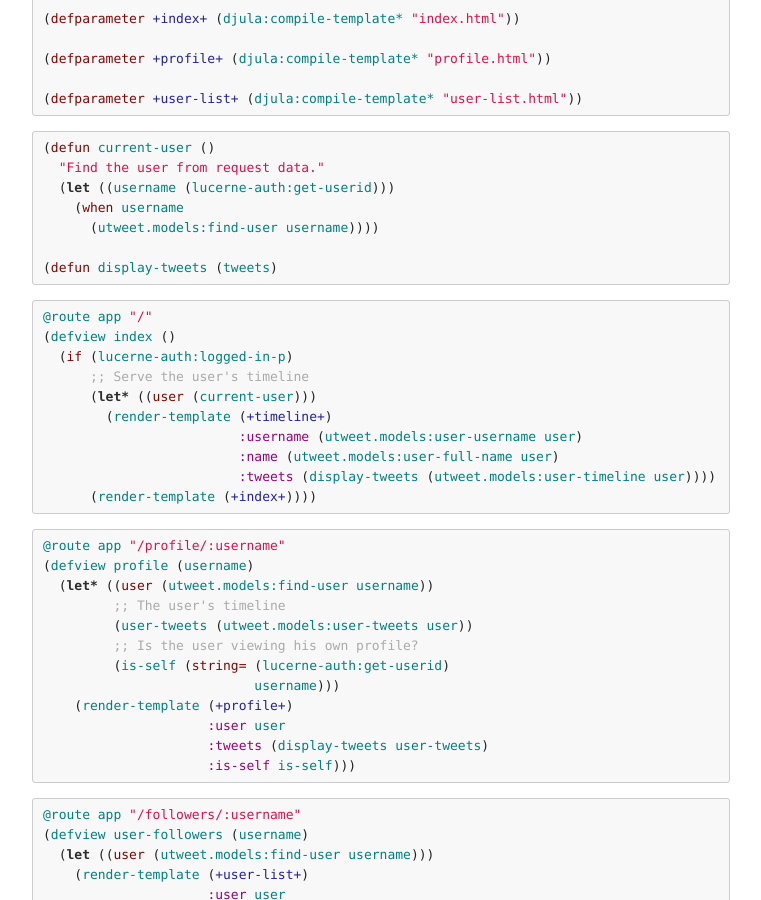
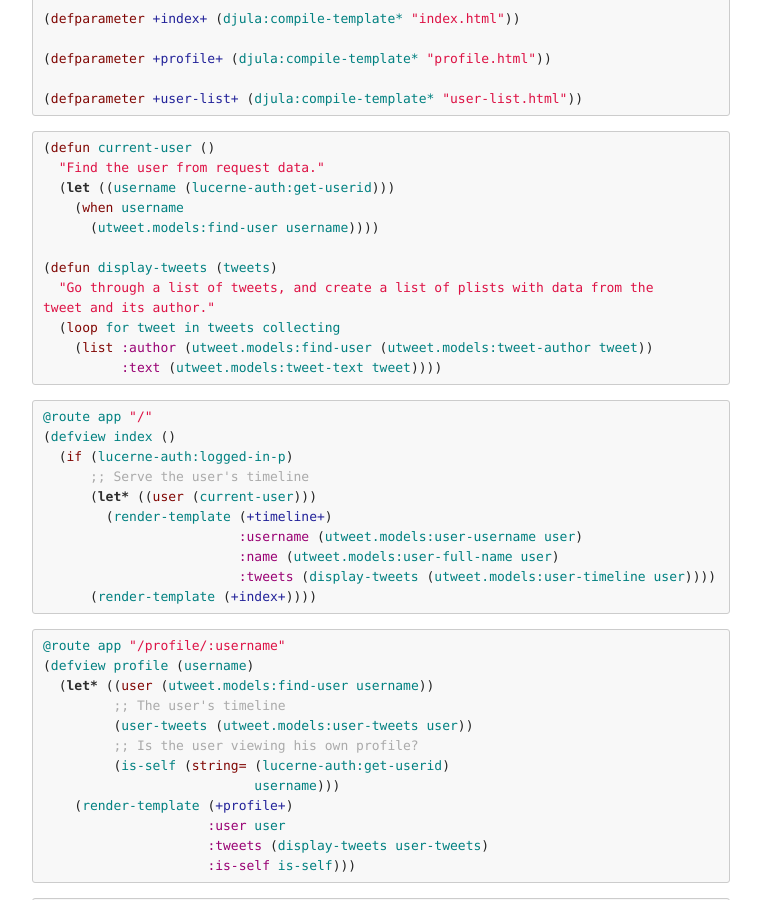
Before and after one commit to eudoxia0/lucerne, a Jekyll site: the page docs/example--a-twitter-clone.html, which Jekyll copies as it is, in a window 1280 px wide and 900 px high, scrolled down 3487 px. Shown: the whole window, without its empty margins (323-1084 px from the left). Built offline with Jekyll 4.4.1, drawn with Linux system fonts in a browser that asks for light colours; some web fonts are replaced.

Commit message:
Update docs

```diff
--- a/docs/api-reference.html
+++ b/docs/api-reference.html
@@ -18,7 +18,7 @@
   <h1 class="doc-title">Lucerne » API Reference</h1>
   <article>
     <aside>
-      <ol class="toc"><li><a href="overview.html">Overview</a></li><li><a href="example--hello-world.html">Example: Hello World</a></li><li><a href="example--a-twitter-clone.html">Example: A Twitter Clone</a></li><li><a href="starting-a-project.html">Starting a Project</a></li><li><a href="api-reference.html">API Reference</a></li><li><a href="extensions.html">Extensions</a></li></ol>
+      <ol class="toc"><li><a href="overview.html">Overview</a></li><li><a href="example--a-twitter-clone.html">Example: A Twitter Clone</a></li><li><a href="starting-a-project.html">Starting a Project</a></li><li><a href="api-reference.html">API Reference</a></li><li><a href="extensions.html">Extensions</a></li></ol>
     </aside>
     <main class="codex-section">
       <h1 id="apps">Apps</h1><div class="codex-doc-node codex-record codex-class"><code class="codex-name">base-app</code><div class="codex-docstring">The base class for all Lucerne applications.</div><ul class="codex-slot-list"><li class="codex-slot codex-class-slot"><code class="codex-name">routes</code><div class="codex-docstring">The application's routes.</div></li><li class="codex-slot codex-class-slot"><code class="codex-name">middlewares</code><div class="codex-docstring">List of middlewares the application will run.</div></li><li class="codex-slot codex-class-slot"><code class="codex-name">sub-apps</code><div class="codex-docstring">A list of sub-application mount points.</div></li><li class="codex-slot codex-class-slot"><code class="codex-name">handler</code><div class="codex-docstring">The server handler.</div></li></ul></div><div class="codex-doc-node codex-operator codex-macro"><code class="codex-name">defapp</code><code class="codex-lambda-list">(name &amp;key middlewares sub-apps (class (quote (quote base-app))))</code><div class="codex-docstring">Define an application.</div></div><h1 id="views">Views</h1><div class="codex-doc-node codex-operator codex-macro"><code class="codex-name">defview</code><code class="codex-lambda-list">(name (&amp;rest args) &amp;rest body)</code><div class="codex-docstring">Define a view. The body of the view implicitly has access to the global
--- a/docs/example--a-twitter-clone.html
+++ b/docs/example--a-twitter-clone.html
@@ -18,7 +18,7 @@
   <h1 class="doc-title">Lucerne » Example: A Twitter Clone</h1>
   <article>
     <aside>
-      <ol class="toc"><li><a href="overview.html">Overview</a></li><li><a href="example--hello-world.html">Example: Hello World</a></li><li><a href="example--a-twitter-clone.html">Example: A Twitter Clone</a></li><li><a href="starting-a-project.html">Starting a Project</a></li><li><a href="api-reference.html">API Reference</a></li><li><a href="extensions.html">Extensions</a></li></ol>
+      <ol class="toc"><li><a href="overview.html">Overview</a></li><li><a href="example--a-twitter-clone.html">Example: A Twitter Clone</a></li><li><a href="starting-a-project.html">Starting a Project</a></li><li><a href="api-reference.html">API Reference</a></li><li><a href="extensions.html">Extensions</a></li></ol>
     </aside>
     <main class="codex-section">
       <p><img src="utweet.png"/></p><p>utweet is a small Twitter clone inspired by Flask's
@@ -124,7 +124,12 @@ interface.<div class="codex-doc-node codex-operator codex-function"><code class=
     (when username
       (utweet.models:find-user username))))
 
-(defun display-tweets (tweets)</code></pre><pre><code class="lisp">@route app &quot;/&quot;
+(defun display-tweets (tweets)
+  &quot;Go through a list of tweets, and create a list of plists with data from the
+tweet and its author.&quot;
+  (loop for tweet in tweets collecting
+    (list :author (utweet.models:find-user (utweet.models:tweet-author tweet))
+          :text (utweet.models:tweet-text tweet))))</code></pre><pre><code class="lisp">@route app &quot;/&quot;
 (defview index ()
   (if (lucerne-auth:logged-in-p)
       ;; Serve the user's timeline
@@ -133,7 +138,8 @@ interface.<div class="codex-doc-node codex-operator codex-function"><code class=
                          :username (utweet.models:user-username user)
                          :name (utweet.models:user-full-name user)
                          :tweets (display-tweets (utweet.models:user-timeline user))))
-      (render-template (+index+))))</code></pre><pre><code class="lisp">@route app &quot;/profile/:username&quot;
+      (render-template (+index+))))
+</code></pre><pre><code class="lisp">@route app &quot;/profile/:username&quot;
 (defview profile (username)
   (let* ((user (utweet.models:find-user username))
          ;; The user's timeline
--- a/docs/extensions.html
+++ b/docs/extensions.html
@@ -18,10 +18,10 @@
   <h1 class="doc-title">Lucerne » Extensions</h1>
   <article>
     <aside>
-      <ol class="toc"><li><a href="overview.html">Overview</a></li><li><a href="example--hello-world.html">Example: Hello World</a></li><li><a href="example--a-twitter-clone.html">Example: A Twitter Clone</a></li><li><a href="starting-a-project.html">Starting a Project</a></li><li><a href="api-reference.html">API Reference</a></li><li><a href="extensions.html">Extensions</a></li></ol>
+      <ol class="toc"><li><a href="overview.html">Overview</a></li><li><a href="example--a-twitter-clone.html">Example: A Twitter Clone</a></li><li><a href="starting-a-project.html">Starting a Project</a></li><li><a href="api-reference.html">API Reference</a></li><li><a href="extensions.html">Extensions</a></li></ol>
     </aside>
     <main class="codex-section">
-      <h1 id="lucerne-auth">lucerne-auth</h1><p></p><p>lucerne-auth is a contrib module for simple session authentication.</p>
+      <h1 id="lucerne-auth">lucerne-auth</h1><p></p><p>lucerne-auth is a contrib module for simple session authentication.<div class="codex-doc-node codex-operator codex-function"><code class="codex-name">get-userid</code><code class="codex-lambda-list">nil</code><div class="codex-docstring">Extract the user ID from the current session.</div></div><div class="codex-doc-node codex-operator codex-function"><code class="codex-name">login</code><code class="codex-lambda-list">(userid)</code><div class="codex-docstring">Log in the user specified by <code class="codex-param">userid</code>.</div></div><div class="codex-doc-node codex-operator codex-function"><code class="codex-name">logout</code><code class="codex-lambda-list">nil</code><div class="codex-docstring">Log out the current user.</div></div><div class="codex-doc-node codex-operator codex-function"><code class="codex-name">logged-in-p</code><code class="codex-lambda-list">nil</code><div class="codex-docstring">Whether the user is logged in or not.</div></div></p>
     </main>
   </article>
   <footer>
--- a/docs/starting-a-project.html
+++ b/docs/starting-a-project.html
@@ -18,7 +18,7 @@
   <h1 class="doc-title">Lucerne » Starting a Project</h1>
   <article>
     <aside>
-      <ol class="toc"><li><a href="overview.html">Overview</a></li><li><a href="example--hello-world.html">Example: Hello World</a></li><li><a href="example--a-twitter-clone.html">Example: A Twitter Clone</a></li><li><a href="starting-a-project.html">Starting a Project</a></li><li><a href="api-reference.html">API Reference</a></li><li><a href="extensions.html">Extensions</a></li></ol>
+      <ol class="toc"><li><a href="overview.html">Overview</a></li><li><a href="example--a-twitter-clone.html">Example: A Twitter Clone</a></li><li><a href="starting-a-project.html">Starting a Project</a></li><li><a href="api-reference.html">API Reference</a></li><li><a href="extensions.html">Extensions</a></li></ol>
     </aside>
     <main class="codex-section">
       <p></p><p>Lucerne includes a project skeleton generator, which asks you some questions
```
Also changed, not shown: docs/example--hello-world.html (deleted, +0 -37 lines), docs/overview.html (+6 -2 lines).
